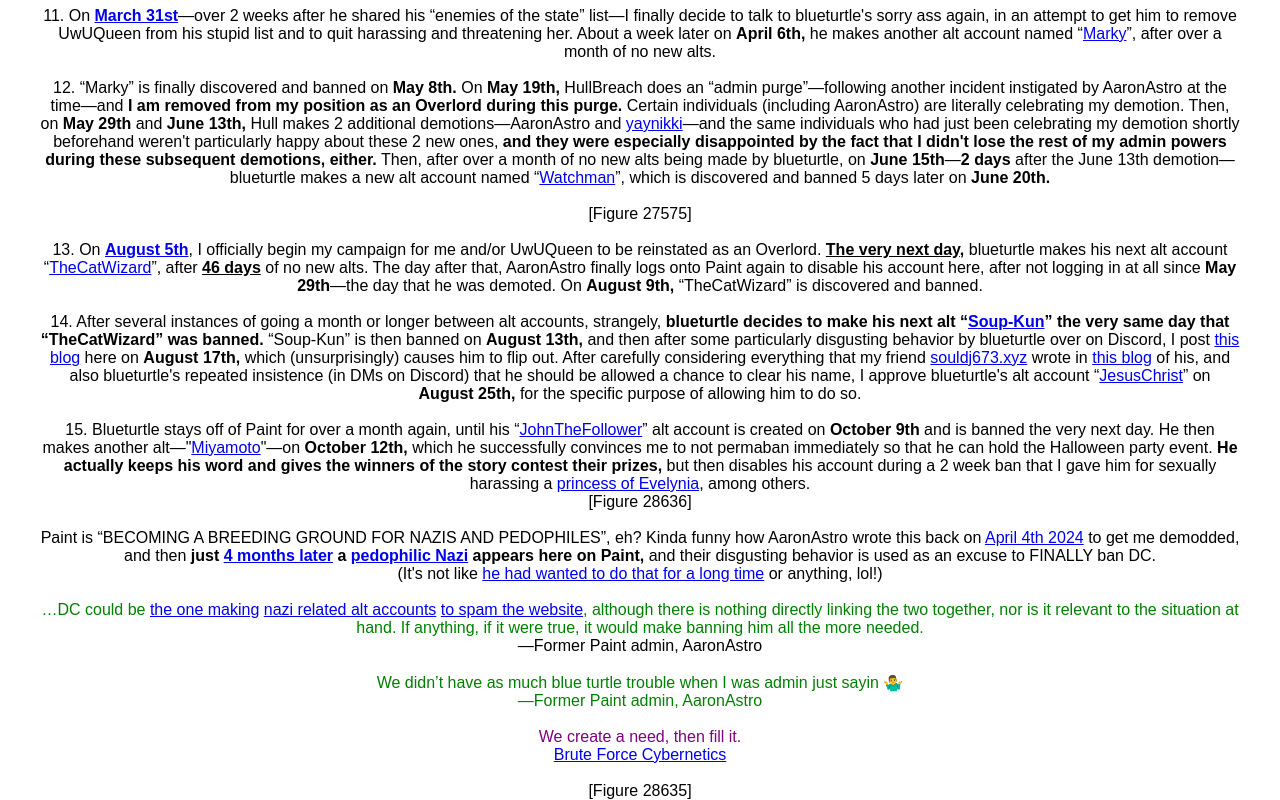
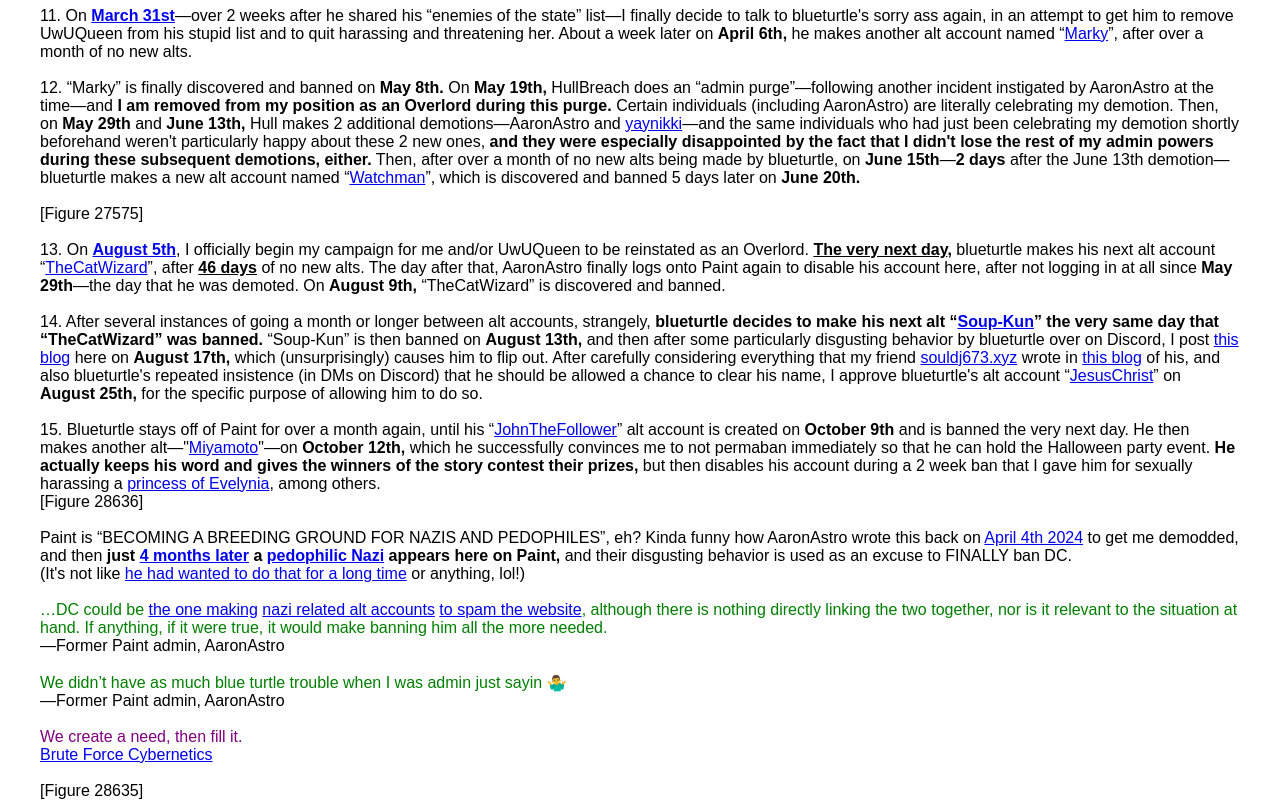
Before and after one commit to DigitalCheese/digitalcheese.github.io, a plain HTML site: page uwu/cui-bono.html in a window 1280 px wide. Shown: the part 1143-1943 px from the top of the page. Drawn offline with Linux system fonts and the light colour scheme.

Commit message:
text align fixments

```diff
--- a/uwu/cui-bono.html
+++ b/uwu/cui-bono.html
@@ -1,5 +1,5 @@
 <!DOCTYPE html><html lang="en-US"><head><meta name="viewport" content="width=device-width"><title>Cui Bono -- International Cheez</title>
-<style>body{font-family:sans-serif;font-size:16px;color:black;text-align:center;max-width:1200px;margin:0 auto;}
+<style>body{font-family:sans-serif;font-size:16px;color:black;text-align:left;max-width:1200px;margin:0 auto;}
 IMG {max-width:99%;}</style></head>
 <body><h1>DIGITAL CHEESE</h1>
 <a href="mailto:dc@tfwno.gf">dc@tfwno.gf</a> / <a href="/gpg.asc">GPG Key</a>
@@ -53,14 +53,14 @@ This blog is written by DraconidJoashu, all opinions are of his own and I am mer
 Paint is “BECOMING A BREEDING GROUND FOR NAZIS AND PEDOPHILES”, eh? Kinda funny how AaronAstro wrote this back on <a href="https://3dspaint.com/images/upload_gallery/216d738f-566e-4608-9a37-710488fa9351.jpg">April 4th 2024</a> to get me demodded, and then <b>just <a href="https://3dspaint.com/member/?id=170590">4 months later</a> a <a href="https://3dspaint.com/blog?id=103759">pedophilic Nazi</a> appears here on Paint,</b> and their disgusting behavior is used as an excuse to FINALLY ban DC.<br>
 (It's not like <a href="https://3dspaint.com/images/upload_gallery/ea767338-3167-4090-ae15-7b3499db4f35.jpg">he had wanted to do that for a long time</a> or anything, lol!)
 <br><br>
-<p1 style="color:green">…DC could be <a href="https://web.archive.org/web/20240420101141/https://digitalcheese.xyz/a/sdk/blogs/101830">the one making</a> <a href="https://3dspaint.com/blog?id=101818">nazi related alt accounts</a> <a href="https://3dspaint.com/blog?id=102790">to spam the website</a>, although there is nothing directly linking the two together, nor is it relevant to the situation at hand. If anything, if it were true, it would make banning him all the more needed.</p1><br>
-<p1 style="text-align:right;">—Former Paint admin, AaronAstro</p1>
+<p1 style="color:green;text-align:right!important;">…DC could be <a href="https://web.archive.org/web/20240420101141/https://digitalcheese.xyz/a/sdk/blogs/101830">the one making</a> <a href="https://3dspaint.com/blog?id=101818">nazi related alt accounts</a> <a href="https://3dspaint.com/blog?id=102790">to spam the website</a>, although there is nothing directly linking the two together, nor is it relevant to the situation at hand. If anything, if it were true, it would make banning him all the more needed.</p1><br>
+<p1 style="text-align:right!important;">—Former Paint admin, AaronAstro</p1>
 <br><br>
-<p1 style="color:green">We didn’t have as much blue turtle trouble when I was admin just sayin 🤷‍♂️</p1><br>
-<p1 style="color:green">—Former Paint admin, AaronAstro</p1>
+<p1 style="color:green;text-align:right!important;">We didn’t have as much blue turtle trouble when I was admin just sayin 🤷‍♂️</p1><br>
+<p1 style="text-align:right!important;">—Former Paint admin, AaronAstro</p1>
 <br><br>
-<p1 style="color:purple">We create a need, then fill it.</p1><br>
-<p1 style="text-align:right;"><a href="https://alchetron.com/WEBN">Brute Force Cybernetics</a></p1>
+<p1 style="color:purple;text-align:right!important;">We create a need, then fill it.</p1><br>
+<p1 style="text-align:right!important;"><a href="https://alchetron.com/WEBN">Brute Force Cybernetics</a></p1>
 <br><br>
 [Figure 28635]
 </body></html>
```
